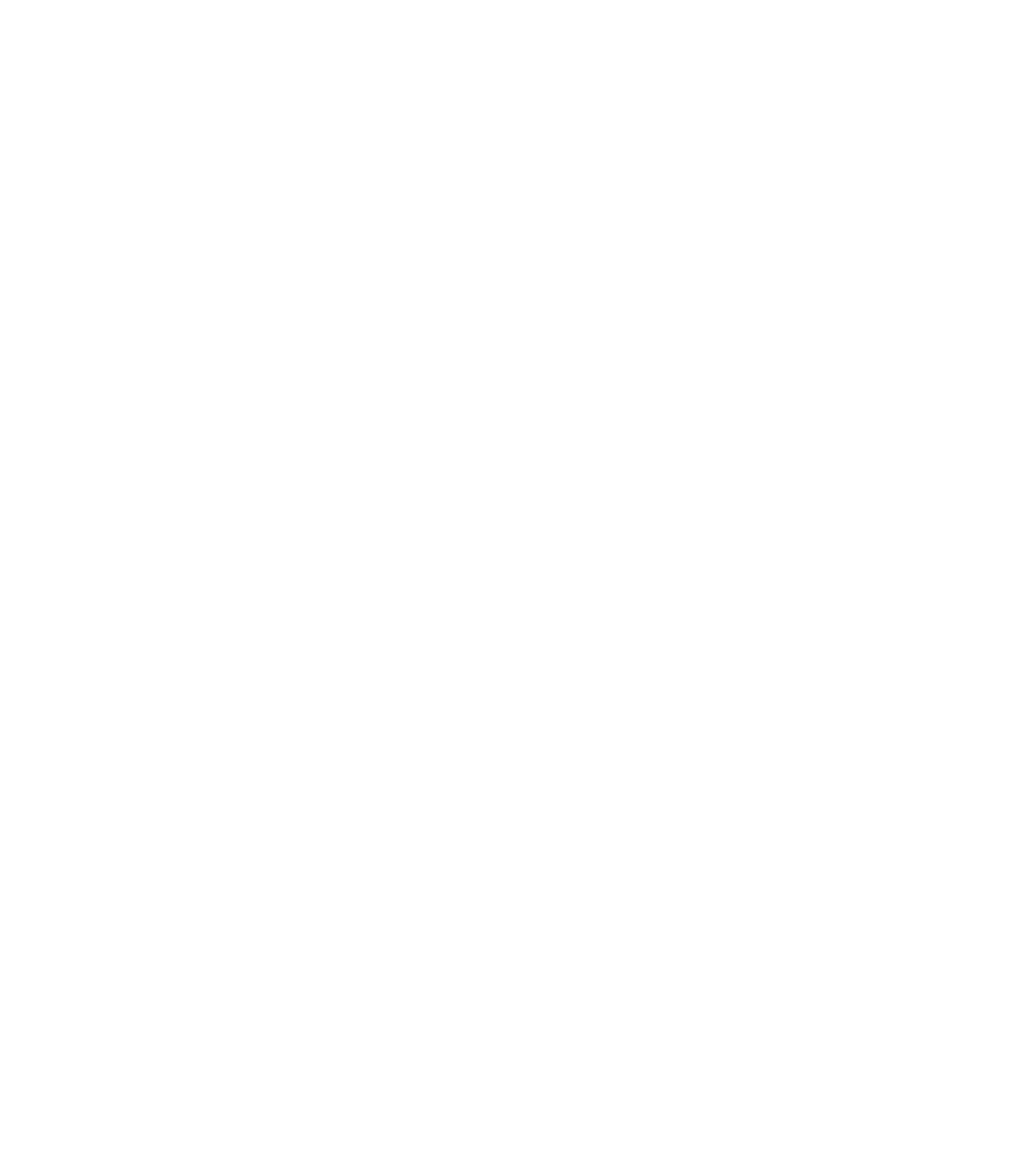
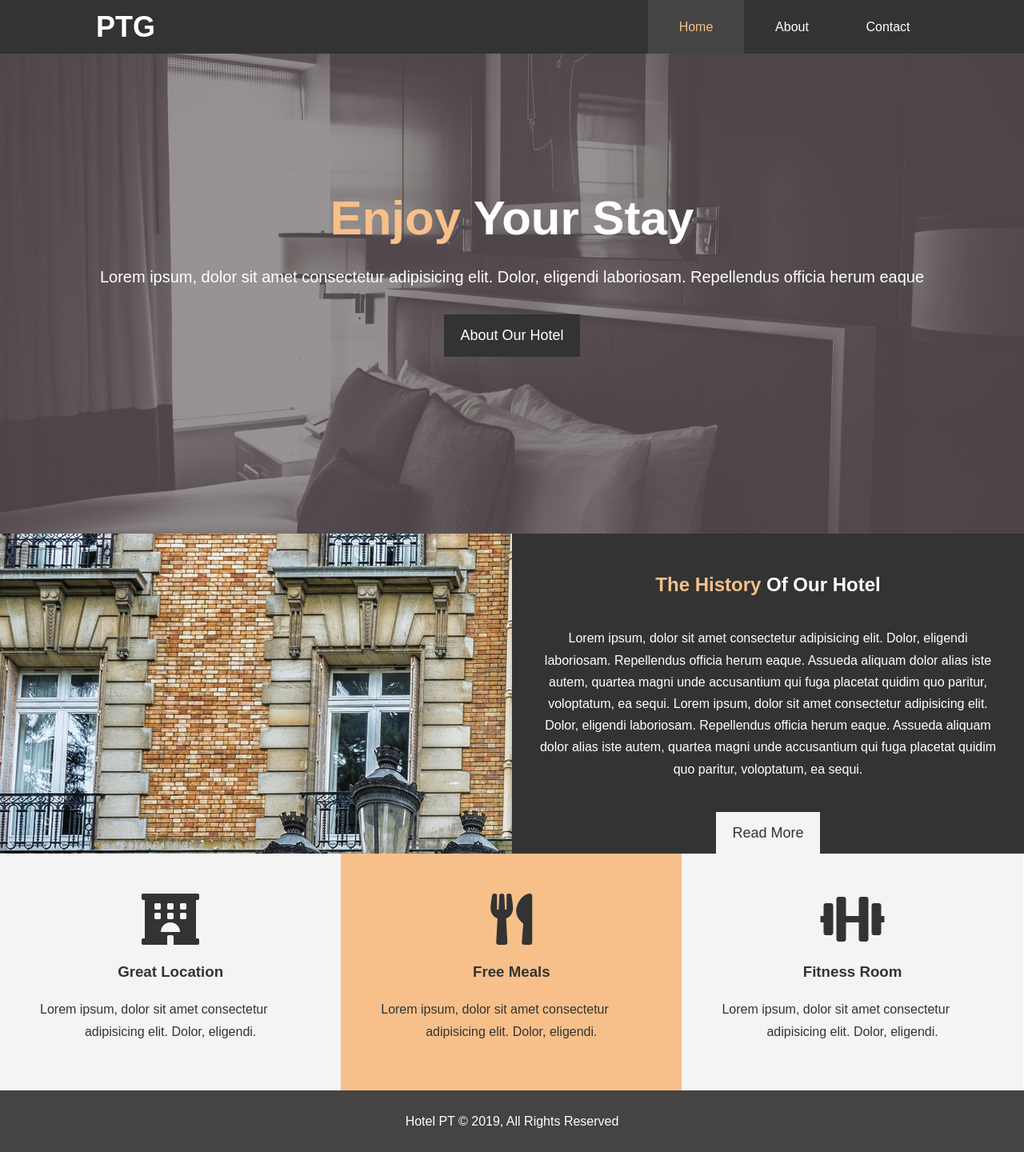
Before and after one commit to ppoznanovic17/Hotel-site, a plain HTML site: page index.html in a window 1280 px wide. Shown: the whole page at 80% size. Before the commit the page ends 800 px from the top, so only its background shows below. Drawn offline with Linux system fonts and the light colour scheme.

Commit message:
Gotova pocetna strana

```diff
--- a/index.html
+++ b/index.html
@@ -1,14 +1,87 @@
-
 <!DOCTYPE html>
 <html lang="">
+
 <head>
     <meta charset="utf-8">
     <meta name="viewport" content="width=device-width, initial-scale=1.0">
-    <title></title>
-    <link rel="stylesheet" href="">
+    <title>Hotel Petar the Great | Welcome</title>
+    <link rel="stylesheet" href="main.css">
+    <link rel="stylesheet" href="https://use.fontawesome.com/releases/v5.7.2/css/all.css" integrity="sha384-fnmOCqbTlWIlj8LyTjo7mOUStjsKC4pOpQbqyi7RrhN7udi9RwhKkMHpvLbHG9Sr" crossorigin="anonymous">
+    <meta name="description" content="Welcome to the most extraordinary hotel in Belgrade">
+    <meta name="keywords" content="Petar the Great,hotel,Petar,new Belgrade hotel,Best hotel in Belgrade,hotel u Beogradu, novi hotel u Beogradu">
 </head>
 
 <body>
-    <script src=""></script>
+    <!-- HEDER --------------------------------------------------------------------------------------->
+    <header>
+        <nav id="navbar">
+            <div class="container">
+                <h1 class="logo">
+                    <a href="index.html">
+                        <h1 class="logo">PTG</h1>
+                    </a>
+                </h1>
+                <ul>
+                    <li><a href="index.html" class="current">Home</a></li>
+                    <li><a href="about.html"> About</a></li>
+                    <li><a href="contact.html">Contact</a></li>
+                </ul>
+            </div>
+
+        </nav>
+
+        <div id="showcase">
+            <div class="container">
+                <div class="showcase-content">
+                    <h1>
+                        <span class="text-primary">Enjoy</span> Your Stay
+                    </h1>
+                    <p class="lead">
+                        Lorem ipsum, dolor sit amet consectetur adipisicing elit. Dolor, eligendi laboriosam. Repellendus officia herum eaque
+                    </p>
+                    <a href="about.html" class="btn">About Our Hotel </a>
+                </div>
+            </div>
+        </div>
+
+    </header>
+    <!-- HOME INFO----------------------------------------------------------------------------->
+    <section id="home-info" class="bg-dark">
+        <div class="info-img">
+
+        </div>
+        <div class="info-content">
+            <h2><span class="text-primary">The History</span> Of Our Hotel</h2>
+            <p>
+                Lorem ipsum, dolor sit amet consectetur adipisicing elit. Dolor, eligendi laboriosam. Repellendus officia herum eaque. Assueda aliquam dolor alias iste autem, quartea magni unde accusantium qui fuga placetat quidim quo paritur, voloptatum, ea sequi. Lorem ipsum, dolor sit amet consectetur adipisicing elit. Dolor, eligendi laboriosam. Repellendus officia herum eaque. Assueda aliquam dolor alias iste autem, quartea magni unde accusantium qui fuga placetat quidim quo paritur, voloptatum, ea sequi.
+            </p>
+            <a href="about.html" class="btn-light btn ">
+                Read More
+            </a>
+        </div>
+    </section>
+    <!-- FEATURES ---------------------------------------------------------------------------->
+    <section class="features">
+        <div class="box bg-light">
+           <i class="fas fa-hotel fa-4x"></i>
+            <h3>Great Location</h3>
+            <p>Lorem ipsum, dolor sit amet consectetur adipisicing elit. Dolor, eligendi.</p>
+        </div>
+        <div class="box bg-primary">
+            <i class="fas fa-utensils fa-4x"></i>
+            <h3>Free Meals</h3>
+            <p>Lorem ipsum, dolor sit amet consectetur adipisicing elit. Dolor, eligendi.</p>
+        </div>
+        <div class="box bg-light">
+            <i class="fas fa-dumbbell fa-4x"></i>
+            <h3>Fitness Room</h3>
+            <p>Lorem ipsum, dolor sit amet consectetur adipisicing elit. Dolor, eligendi.</p>
+        </div>
+    </section>
+    <div class="clr"></div>
+    <footer id="main-footer">
+        <p>Hotel PT &copy; 2019, All Rights Reserved</p>
+    </footer>
 </body>
+
 </html>
--- a/main.css
+++ b/main.css
@@ -0,0 +1,217 @@
+/* RESET*/
+* {
+    margin: 0px;
+    padding: 0px;
+    box-sizing: border-box;
+}
+
+/* Main styling*/
+
+body {
+    font-family: sans-serif;
+    line-height: 1.7em;
+}
+
+
+a {
+    color: #333;
+    text-decoration: none;
+}
+
+h1,
+h2,
+h3 {
+    padding-bottom: 10px;
+}
+
+p {
+    margin: 10px 0;
+}
+
+/* Utility classes************************************************************/
+.container {
+    margin: auto;
+    max-width: 1100px;
+    overflow: auto;
+    padding: 0 20px;
+
+}
+
+.text-primary {
+    color: #f7c08a;
+}
+
+.lead {
+    font-size: 20px;
+}
+
+.btn{
+    display: inline-block;
+    font-size: 18px;
+    color: #fff;
+    background: #333;
+    padding: 13px 20px;
+    border: none;
+    cursor: pointer;
+
+}
+
+.btn:hover{
+    background: #f7c08a;
+    color: #333;
+}
+
+.btn-light{
+    display: inline-block;
+    font-size: 18px;
+    color: #333;
+    background: #f4f4f4;
+    padding: 13px 20px;
+    border: none;
+    cursor: pointer;
+}
+
+.bg-dark{
+    background: #333;
+    color: #fff;
+
+}
+
+.bg-light{
+    background: #f4f4f4;
+    color: #333;
+
+}
+
+.bg-primary{
+    background: #f7c08a;
+    color: #333;
+
+}
+
+.clr{
+    clear: both;
+}
+/**************************NAV BAR************************************************************/
+
+#navbar {
+    background-color: #333;
+    color: #fff;
+    overflow: auto;
+}
+
+
+#navbar a {
+    color: #fff;
+}
+
+#navbar h1 {
+    float: left;
+    padding-top: 10px;
+    padding-left: 5px;
+    font-weight: bold;
+}
+
+#navbar ul {
+    list-style: none;
+    float: right;
+}
+
+#navbar ul li {
+    float: left;
+}
+
+#navbar ul li a {
+    display: block;
+    text-align: center;
+    padding: 20px 20px 20px 20px;
+    width: 120px;
+
+}
+
+#navbar ul li a:hover {
+    background: #444;
+    color: #f7c08a;
+}
+
+#navbar ul li a.current {
+    background: #444;
+    color: #f7c08a;
+}
+
+/* SHOWCASE********************************************************************************/
+#showcase {
+    background: url('assets/showcase.jpg');
+    background-attachment: fixed;
+    height: 600px;
+    background-repeat: no-repeat;
+    background-size: cover;
+    background-position: center;
+
+}
+
+#showcase .showcase-content {
+    color: #fff;
+    text-align: center;
+    padding-top: 170px;
+}
+
+#showcase .showcase-content h1 {
+    font-size: 60px;
+    line-height: 1.2em;
+
+}
+
+#showcase .showcase-content p {
+    padding-bottom: 20px;
+    line-height: 1.7em;
+
+}
+/* HOME INFO *************************************************************************/
+
+#home-info{
+    height: 400px;
+}
+
+#home-info .info-img{
+    float: left;
+    width: 50%;
+    background: url('assets/photo-1.jpg');
+    min-height: 100%;
+    background-repeat: no-repeat;
+}
+
+#home-info .info-content{
+    float: right;
+    width: 50%;
+    height: 100%;
+    text-align: center;
+    padding: 50px 30px;
+    overflow: hidden;
+}
+
+.info-content p,
+.info-content h2{
+    padding-bottom: 30px;
+    color: #fff;
+}
+/* FEATURS ***************************************************************************/
+
+.box{
+    float: left;
+    width: 33.3%;
+    padding: 50px;
+    text-align-last: center;
+}
+
+.box i{
+ margin-bottom: 20px;
+}
+/* FOOTER**************************************************************************************/
+
+#main-footer{
+    text-align: center;
+    background: #444;
+    color: white;
+    padding: 15px;
+}
```
Also changed, not shown: about.html (added), contact.html (added).
